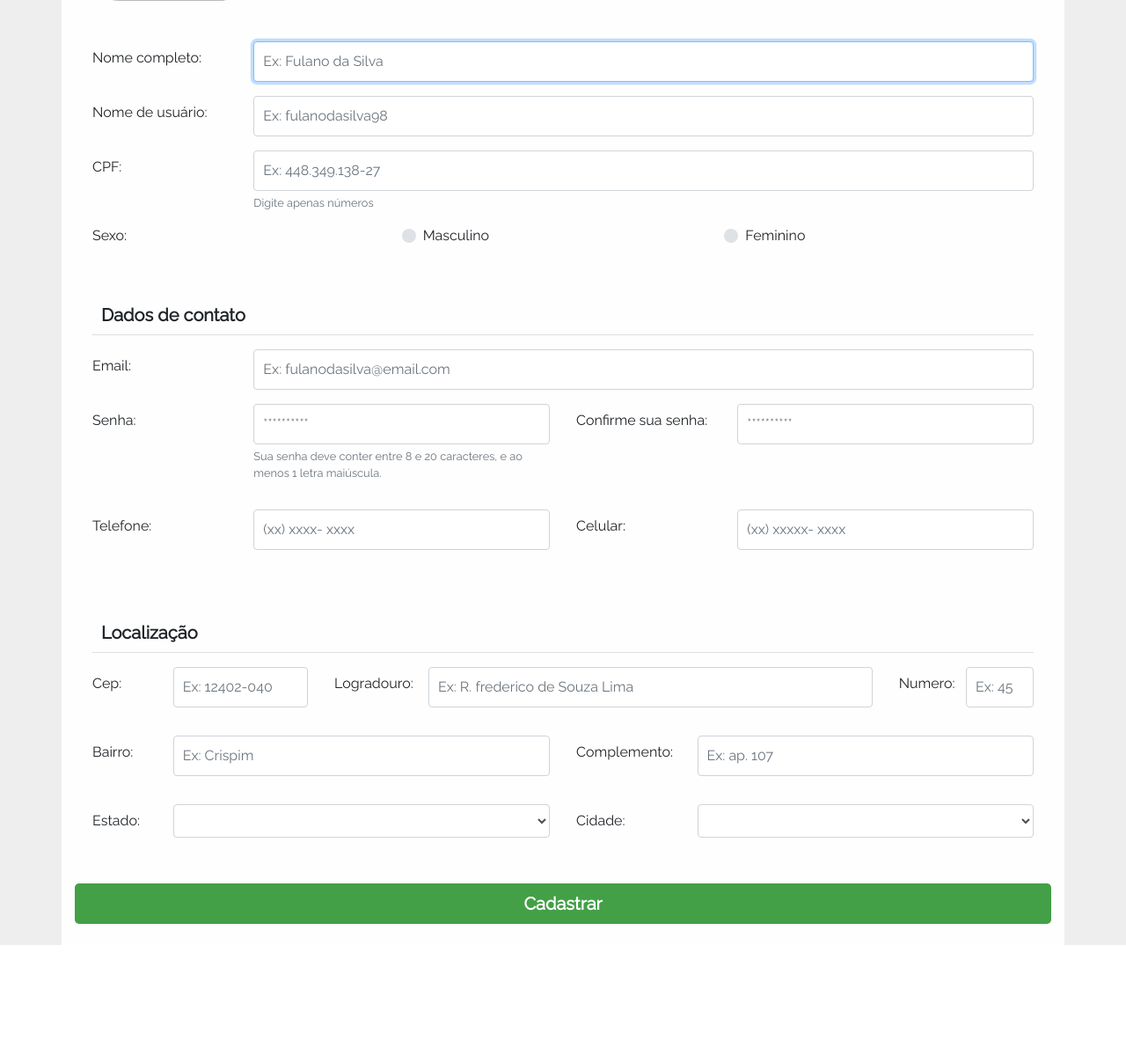
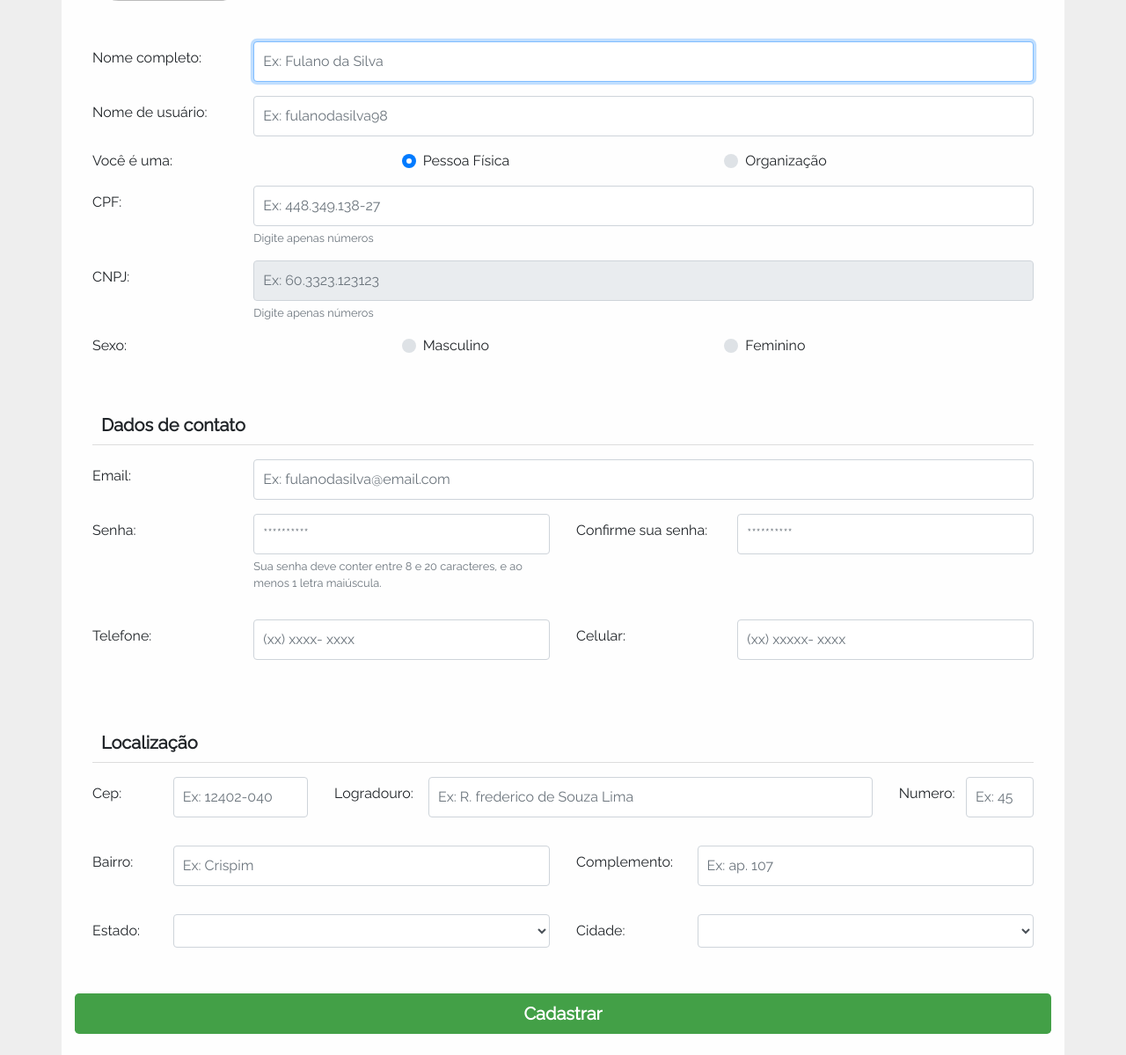
Before and after one commit to gabriel-camargo/find-a-pet, a PHP site: page /cadastro.php in a window 1280 px wide. Shown: the part 456-1655 px from the top of the page at 88% size. Before the commit the page ends 1530 px from the top, so only its background shows below. Run offline with PHP 8.4, Linux system fonts and the light colour scheme; lists and menus that the app fills with data are empty.

Commit message:
Input de cpf e cnpj dinamicos

```diff
--- a/cadastrar.php
+++ b/cadastrar.php
@@ -5,6 +5,7 @@
   $nome = isset($_POST['nome']) ? $_POST['nome'] : null;
   $apelido = isset($_POST['apelido']) ? $_POST['apelido'] : null;
   $cpf = isset($_POST['cpf']) ? $_POST['cpf'] : null;
+  $cnpj = isset($_POST['cnpj']) ? $_POST['cnpj'] : null;
   $sexo = isset($_POST['sexoRadio']) ? $_POST['sexoRadio'] : null;
   $email = isset($_POST['email']) ? $_POST['email'] : null;
   $senha = isset($_POST['senha']) ? $_POST['senha'] : null;
@@ -28,6 +29,7 @@
       $usuario->setNomeUsuario($nome);
       $usuario->setApelidoUsuario($apelido);
       $usuario->setCpfUsuario($cpf);
+      $usuario->setCnpjUsuario($cnpj);
       $usuario->setSexoUsuario($sexo);
       $usuario->setEmailUsuario($email);
       $usuario->setSenhaUsuario($senha);
--- a/cadastro.php
+++ b/cadastro.php
@@ -52,16 +52,76 @@
               </div>
           </div>
 
+          <!-- INPUT PARA VERIFICAR SE É PESSOA FÍSICA OU ORGANIZAÇÃO -->
+          <div class="form-group row">
+            <span class="col-sm-4"> Você é uma:  </span>
+
+            <!-- RADIO CPF -->
+            <div class="custom-control custom-radio col-sm-4">
+              <input type="radio" id="pessoaRadio1" value="1" name="pessoaRadio" class="custom-control-input" checked>
+              <label class="custom-control-label" for="pessoaRadio1">Pessoa Física</label>
+            </div>
+
+            <!-- RADIO CNPJ -->
+            <div class="custom-control custom-radio col-sm-4">
+              <input type="radio" id="pessoaRadio2" value="2" name="pessoaRadio" class="custom-control-input">
+              <label class="custom-control-label" for="pessoaRadio2">Organização</label>
+            </div>
+
+          </div>
+
+          <!-- CPF HABILITADO -->
+          <div id="mostra-cpf" >
+
             <!-- INPUT DO CPF -->
             <div class="form-group row">
                 <label for="inputCpf" class="col-sm-2 col-form-label">CPF: </label>
                 <div class="col-sm-10">
-                <input name="cpf" type="text" id="inputCpf" class="form-control" placeholder="Ex: 448.349.138-27" aria-describedby="cpfHelpBlock" required >
+                  <input name="cpf" type="text" id="inputCpf" class="form-control" placeholder="Ex: 448.349.138-27" aria-describedby="cpfHelpBlock">
                   <small id="cpfHelpBlock" class="form-text text-muted">
                     Digite apenas números
                   </small>
                 </div>
             </div>
+
+            <!-- INPUT DO CNPJ DESABILITADO -->
+            <div class="form-group row">
+                <label for="inputCnpjDisable" class="col-sm-2 col-form-label">CNPJ: </label>
+                <div class="col-sm-10">
+                  <input type="text" id="inputCnpjDisable" class="form-control" placeholder="Ex: 60.3323.123123" aria-describedby="cnpjDisableHelpBlock" disabled >
+                  <small id="cnpjDisableHelpBlock" class="form-text text-muted">
+                    Digite apenas números
+                  </small>
+                </div>
+            </div>
+          </div>
+
+          <!-- CNPJ HABILITADO -->
+          <div id="mostra-cnpj" hidden>
+
+            <!-- INPUT DO CPF -->
+            <div class="form-group row">
+                <label for="inputCpfDisable" class="col-sm-2 col-form-label">CPF: </label>
+                <div class="col-sm-10">
+                  <input type="text" id="inputCpfDisable" class="form-control" placeholder="Ex: 448.349.138-27" aria-describedby="cpfHelpBlockDisable" disabled>
+                  <small id="cpfHelpBlockDisable" class="form-text text-muted">
+                    Digite apenas números
+                  </small>
+                </div>
+            </div>
+
+            <!-- INPUT DO CNPJ DESABILITADO -->
+            <div class="form-group row">
+                <label for="inputCnpj" class="col-sm-2 col-form-label">CNPJ: </label>
+                <div class="col-sm-10">
+                  <input name="cnpj" type="text" id="inputCnpj" class="form-control" placeholder="Ex: 60.3323.123123" aria-describedby="cnpjDisableHelpBlock">
+                  <small id="cnpjHelpBlock" class="form-text text-muted">
+                    Digite apenas números
+                  </small>
+                </div>
+            </div>
+          </div>
+
 
           <!-- INPUT DO SEXO -->
           <div class="form-group row">
@@ -81,6 +141,7 @@
 
           </div>
         </div>
+
         <!-- FIM DA DIV DE DADOS PESSOAIS -->
 
         <!-- INICIO DA DIV DE DADOS DE CONTADO -->
@@ -259,6 +320,24 @@
       require_once('pages' . DIRECTORY_SEPARATOR . 'codigos-js.php');
       // require_once('pages' . DIRECTORY_SEPARATOR . 'navbar-materialize' . DIRECTORY_SEPARATOR . 'codigos-js.php');
      ?>
+     <script type="text/javascript">
+      $('input:radio[name="pessoaRadio"]').change(function () {
+        if ($(this).val() == 1) {
+          $('#mostra-cpf').attr("hidden", false);
+          $(this).attr("checked", true);
+
+          $('#mostra-cnpj').attr("hidden", true);
+          $(this).attr("checked", true);
+
+        } else if ($(this).val() == 2) {
+          $('#mostra-cnpj').attr("hidden", false);
+          $(this).attr("checked", true);
+
+          $('#mostra-cpf').attr("hidden", true);
+          $(this).attr("checked", true);
+        }
+      });
+      </script>
 
 
     	<script type="text/javascript">
@@ -269,7 +348,7 @@
     				var items = [];
     				var options = '<option value="">Escolha um estado</option>';
     				$.each(data, function (key, val) {
-    					options += '<option value="' + val.nome + '">' + val.nome + '</option>';
+    					options += '<option value="' + val.sigla + '">' + val.nome + '</option>';
     				});
     				$("#inputEstado").html(options);
 
```
Also changed, not shown: 1 other file. Lines whose indentation alone changed are shown as unchanged.
